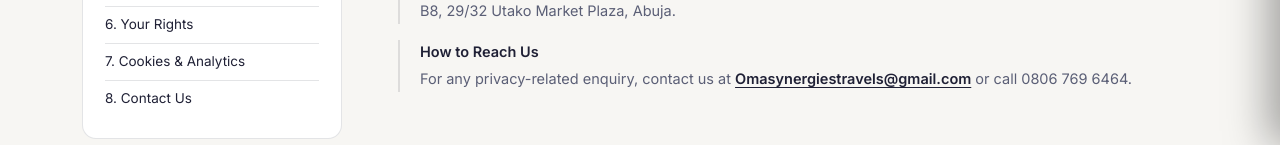
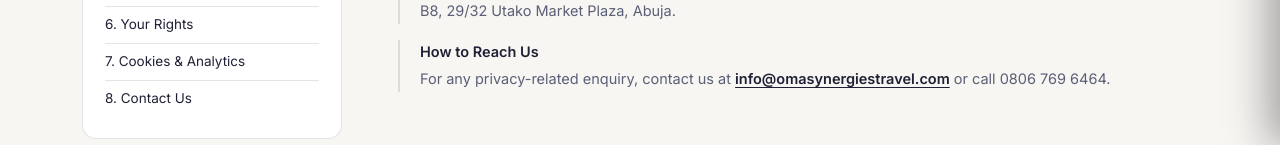
Before and after one commit to vitalcard22/oma-synergies-web, a React (Vite) app: page /privacy in a window 1280 px wide. Shown: the part 655-800 px from the top of the page. Built offline with nearby package versions, Linux system fonts and the light colour scheme.

Commit message:
Replace Gmail address with real info@ email

```diff
--- a/src/pages/Contact.tsx
+++ b/src/pages/Contact.tsx
@@ -170,9 +170,9 @@
                     <img src={logoIcon} alt="Oma Synergies – go to home" />
                   </Link>
                 </div>
-                <a className="reach-orbit-point p-email" href="mailto:Omasynergiestravels@gmail.com">
+                <a className="reach-orbit-point p-email" href="mailto:info@omasynergiestravel.com">
                   <span className="reach-badge email"><MailIcon size={16} /></span>
-                  <div><div className="reach-label">Email</div><div className="reach-value">Omasynergiestravels@gmail.com</div></div>
+                  <div><div className="reach-label">Email</div><div className="reach-value">info@omasynergiestravel.com</div></div>
                 </a>
                 <a className="reach-orbit-point p-office" href="https://www.google.com/maps?q=Block+B8,+29/32+Utako+Market+Plaza,+Abuja" target="_blank" rel="noopener noreferrer">
                   <span className="reach-badge location"><MapPinIcon size={16} /></span>
--- a/src/pages/Privacy.tsx
+++ b/src/pages/Privacy.tsx
@@ -74,7 +74,7 @@
                 </div>
                 <div className="clause">
                   <strong>How to Reach Us</strong>
-                  <p>For any privacy-related enquiry, contact us at <a href="mailto:Omasynergiestravels@gmail.com">Omasynergiestravels@gmail.com</a> or call 0806 769 6464.</p>
+                  <p>For any privacy-related enquiry, contact us at <a href="mailto:info@omasynergiestravel.com">info@omasynergiestravel.com</a> or call 0806 769 6464.</p>
                 </div>
               </section>
 
@@ -170,7 +170,7 @@
                 </div>
                 <div className="clause">
                   <strong>How to Exercise Your Rights</strong>
-                  <p>Email us at <a href="mailto:Omasynergiestravels@gmail.com">Omasynergiestravels@gmail.com</a> with the subject line "Privacy Request". We will respond within 14 business days.</p>
+                  <p>Email us at <a href="mailto:info@omasynergiestravel.com">info@omasynergiestravel.com</a> with the subject line "Privacy Request". We will respond within 14 business days.</p>
                 </div>
               </section>
 
@@ -194,7 +194,7 @@
                 </div>
                 <div className="clause">
                   <strong>Oma Synergies Travels and Tours Ltd</strong>
-                  <p>Block B8, 29/32 Utako Market Plaza, Abuja, Nigeria<br />Email: <a href="mailto:Omasynergiestravels@gmail.com">Omasynergiestravels@gmail.com</a><br />Phone: 0806 769 6464 · 0707 808 4746</p>
+                  <p>Block B8, 29/32 Utako Market Plaza, Abuja, Nigeria<br />Email: <a href="mailto:info@omasynergiestravel.com">info@omasynergiestravel.com</a><br />Phone: 0806 769 6464 · 0707 808 4746</p>
                 </div>
                 <div className="clause">
                   <strong>Updates to This Policy</strong>
```
